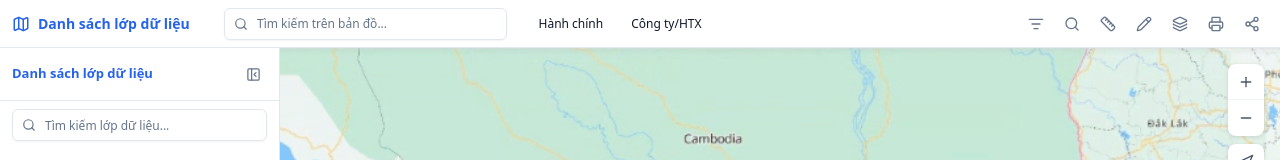
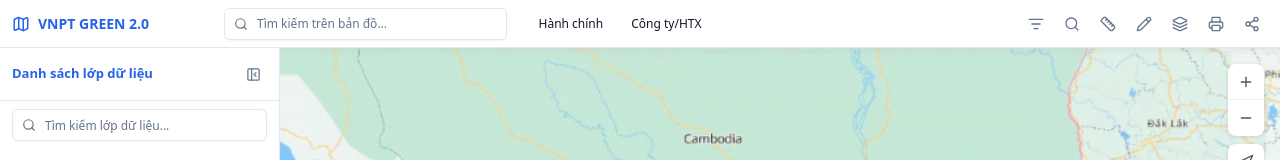
Before and after one commit to datdua/deploy-demo, a Next.js app: page / in a window 1280 px wide. Shown: the top 160 px of the page. Built offline with nearby package versions, Linux system fonts and the light colour scheme.

Commit message:
update header title and branding text for clarity

```diff
--- a/components/layout/Header.jsx
+++ b/components/layout/Header.jsx
@@ -52,7 +52,7 @@ export default function Header() {
     <header className={styles.header}>
       <div className={styles.headerBrand}>
         <MapIcon size={18} />
-        <span>Danh sách lớp dữ liệu</span>
+        <span>VNPT GREEN 2.0</span>
       </div>
 
       <div className={styles.headerSearch}>
--- a/pages/index.js
+++ b/pages/index.js
@@ -8,7 +8,7 @@ export default function Home() {
   return (
     <>
       <Head>
-        <title>Bản đồ quản lý nông nghiệp - Demo</title>
+        <title>Demo Bản Đồ Số</title>
         <meta name="description" content="Giao diện demo bản đồ quản lý dữ liệu nông nghiệp" />
       </Head>
       <div className={styles.appShell}>
```
